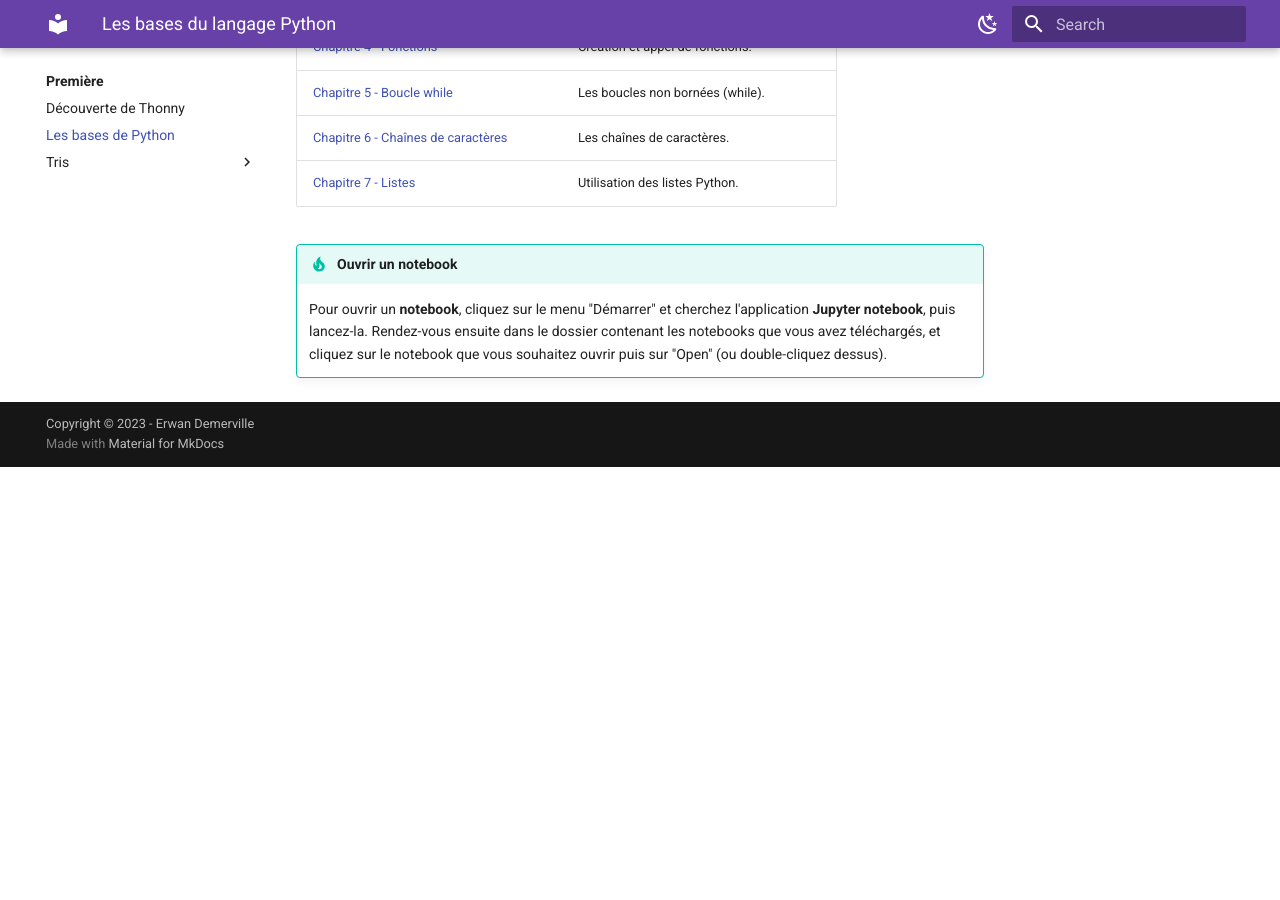
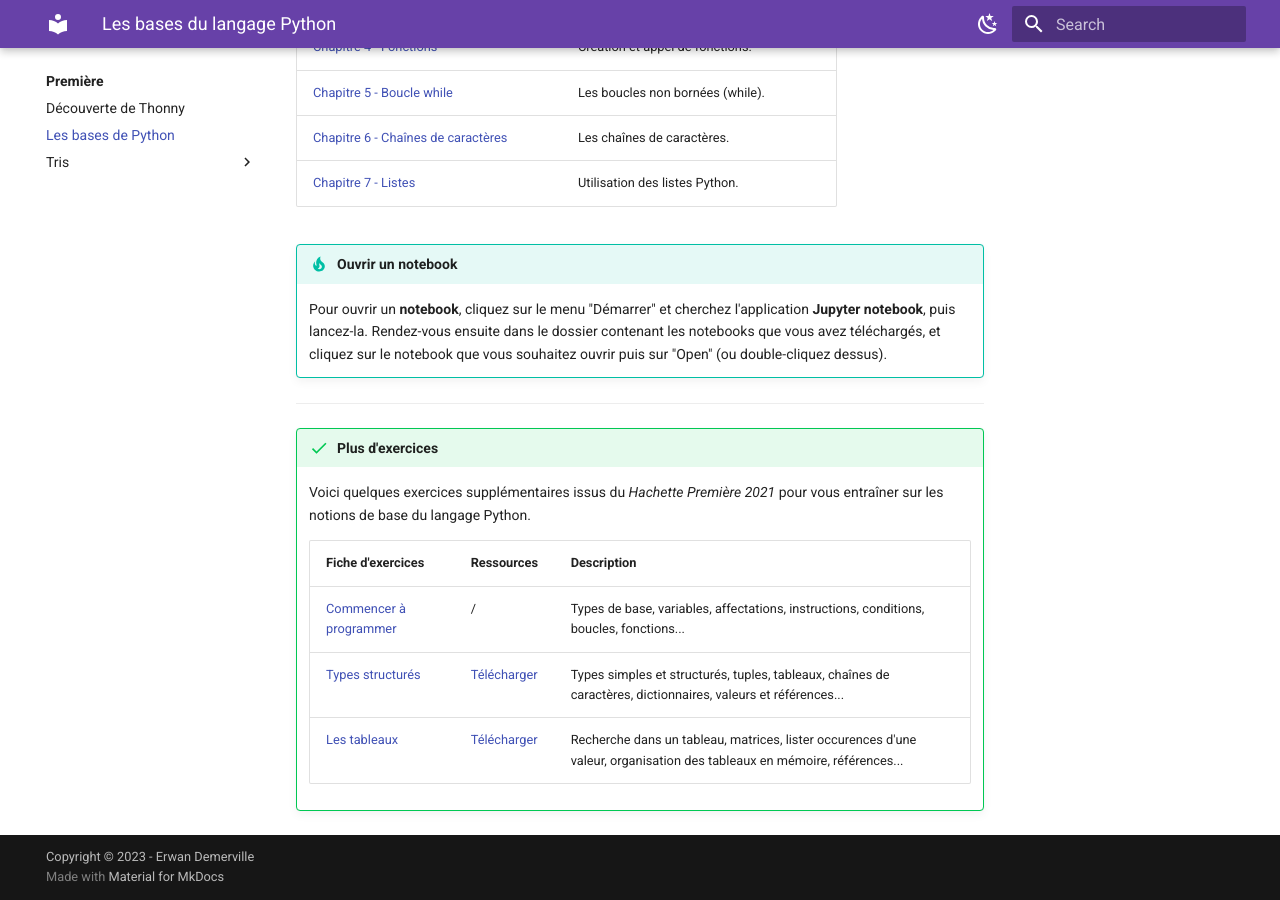
Before and after one commit to erwandemerville/nsi, an MkDocs documentation site: the page built from docs/premiere/bases_python/index.md, in a window 1280 px wide and 900 px high, scrolled down 571 px. Built offline with MkDocs 1.6.1 and Material for MkDocs 9.7.7, drawn with Linux system fonts in a browser that asks for light colours; before the commit the page ends 1038 px from its top, so only the background shows below that.

Commit message:
Ajout exercices bases Python

```diff
--- a/docs/premiere/bases_python/index.md
+++ b/docs/premiere/bases_python/index.md
@@ -18,3 +18,14 @@ Téléchargez, lisez attentivement et complétez chaque notebook dans l'ordre.
 
 !!! tip "Ouvrir un notebook"
     Pour ouvrir un **notebook**, cliquez sur le menu "Démarrer" et cherchez l'application **Jupyter notebook**, puis lancez-la. Rendez-vous ensuite dans le dossier contenant les notebooks que vous avez téléchargés, et cliquez sur le notebook que vous souhaitez ouvrir puis sur "Open" (ou double-cliquez dessus).
+
+---
+
+!!! success "Plus d'exercices"
+    Voici quelques exercices supplémentaires issus du *Hachette Première 2021* pour vous entraîner sur les notions de base du langage Python.
+
+    | Fiche d'exercices                                            | Ressources                                                   | Description                                                  |
+    | ------------------------------------------------------------ | ------------------------------------------------------------ | ------------------------------------------------------------ |
+    | [Commencer à programmer](hachette/exercices_bases.pdf){ target="_blank" } | /                                                            | Types de base, variables, affectations, instructions, conditions, boucles, fonctions... |
+    | [Types structurés](hachette/exercices_types_structures.pdf){ target="_blank" } | [Télécharger](hachette/ressources_types_structures.zip){ target="_blank" } | Types simples et structurés, tuples, tableaux, chaînes de caractères, dictionnaires, valeurs et références... |
+    | [Les tableaux](hachette/exercices_tableaux.pdf){ target="_blank" } | [Télécharger](hachette/ressources_tableaux.zip){ target="_blank" } | Recherche dans un tableau, matrices, lister occurences d'une valeur, organisation des tableaux en mémoire, références... |
```
Also changed, not shown: 7 other files.
